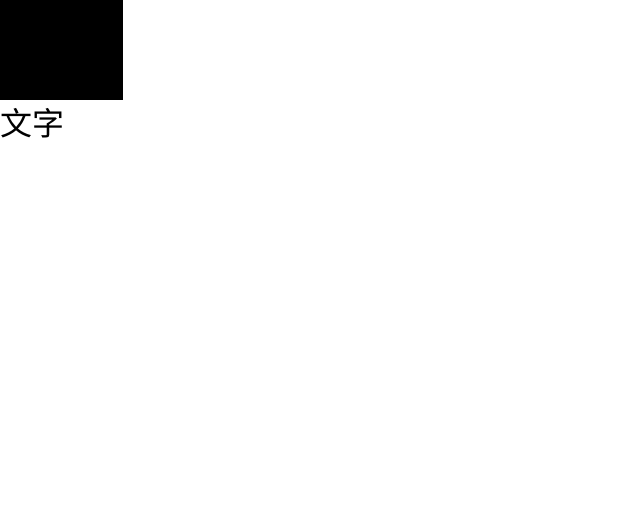
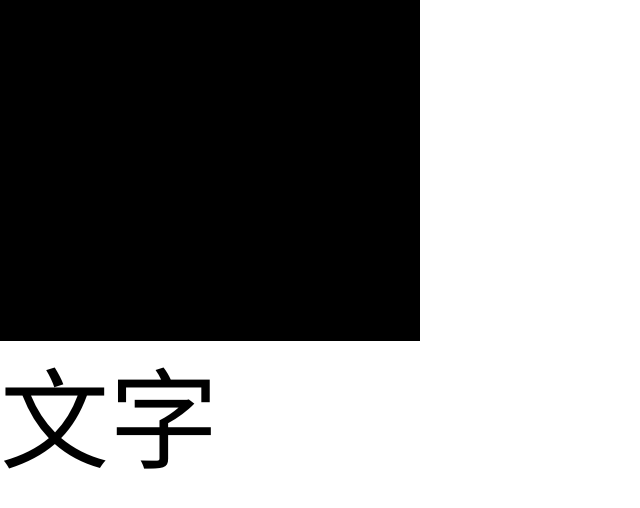
Before and after one commit to bryanzhang0801/test, a plain HTML site: page rem.html in a window 1280 px wide. Shown: the whole page, without its empty margins (0-640 px from the left). Drawn offline with Linux system fonts and the light colour scheme.

Commit message:
Update rem_width.import.css

```diff
--- a/rem_width.import.css
+++ b/rem_width.import.css
@@ -5,4 +5,4 @@
       @最后编辑：$Author:: bryanzhang       $
                  $Date:: 2018-02-09 14:26:30#$
 ========================================================================*/
-html{font-size:100px;/* font-size:26.666666vw!important;*/}
+html{font-size:100px;font-size:26.666666vw!important;}
```
